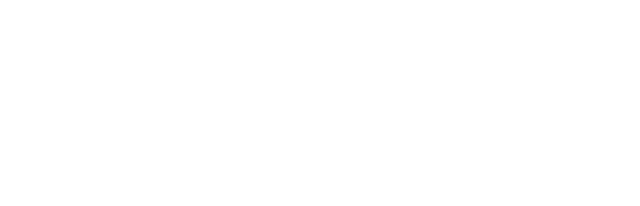
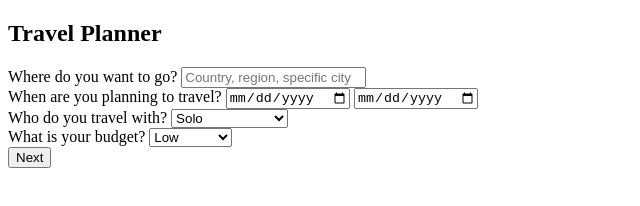
Before and after one commit to FBetulDemir/travel-planner, a website: page index.html in a window 1280 px wide. Shown: the whole page, without its empty margins (0-640 px from the left). Drawn offline with Linux system fonts and the light colour scheme.

Commit message:
Added html for section1

```diff
--- a/index.html
+++ b/index.html
@@ -6,6 +6,43 @@
     <title>Travel Planner</title>
 </head>
 <body>
+    <header></header>
+    <div class="container">
+        <h2 class="title">Travel Planner</h2>
+        <div class="question">
+            <label>Where do you want to go?</label>
+            <input type="text" id="destination" placeholder="Country, region, specific city">
+        </div>
 
+        <div class="question">
+            <label>When are you planning to travel?</label>
+            <input type="date" id="fromDate" placeholder="DD/MM/YYYY">
+            <input type="date" id="toDate" placeholder="DD/MM/YYYY">
+        </div>
+
+        <div class="question">
+            <label>Who do you travel with?</label>
+            <select id="travelType">
+                <option>Solo</option>
+                <option>Partner</option>
+                <option>Friends</option>
+                <option>Family with kids</option>
+            </select>
+        </div>
+
+        <div class="question">
+            <label>What is your budget?</label>
+            <select id="budget">
+                <option>Low</option>
+                <option>Mid-range</option>
+                <option>Luxury</option>
+            </select>
+        </div>
+
+        <div class="question">
+            <button>Next</button>
+        </div>
+        <p id="response"></p>
+    </div>
 </body>
 </html>
--- /dev/null
+++ b/styles/section1.css
@@ -0,0 +1,11 @@
+body {
+    background-color: #7f9796;
+    color: white;
+    font-family: "Poppins", serif;
+    font-weight: 200;
+    font-style: normal;
+}
+
+.container{
+    display: flex;
+}
```
